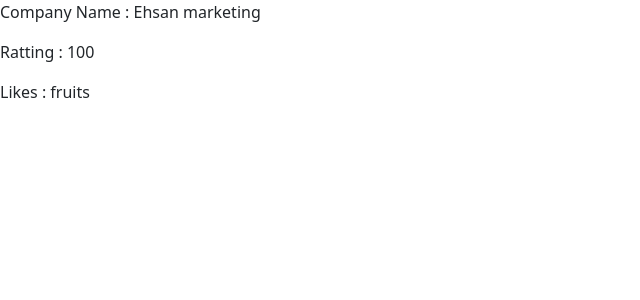
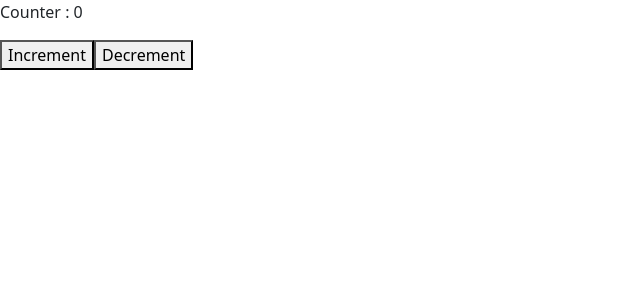
Before and after one commit to Mim-Hakkani/React_country_app, a React (Create React App) app: page / in a window 1280 px wide. Shown: the top 300 px of the page, without its empty margins (0-640 px from the left). Built offline with nearby package versions, Linux system fonts and the light colour scheme.

Commit message:
use reducer hook applyed in this hook

```diff
--- a/src/App.js
+++ b/src/App.js
@@ -3,6 +3,7 @@ import './App.css';
 import Countries from './components/Countriesall/Countries';
 import ContextApiMain from './components/Propsdrilling/ContextApi';
 import UserDetails from './components/PropsType/UserDetails';
+import ReducerHook from './components/useReducerHook/ReducerHook';
 
 
 function App() {
@@ -27,7 +28,42 @@ function App() {
 
        {/* props type example  */}
 
-       <UserDetails />
+       {/* <UserDetails /> */}
+
+       {/* <h1>Ehsan Marketing Details page </h1>
+
+       <div className="containers" style={{
+        display:'flex',
+        flexDirection:'row',
+        flexWrap:'wrap',
+        justifyContent:'start',
+        alignItems:'stretch',
+
+         border:'1px solid red',
+         padding:'5px',
+         backgroundColor:'#000',
+         width:' 500px',
+         height: '400px'
+
+       }}>
+        <div className='  bg-warning text-white p-4'  style={{height:'90px',}}>Box1</div>
+        <div className=' bg-info text-white p-4' style={{height:'90px',flexBasis:'130px',flexShrink:'0'}}>Box2</div>
+        <div className=' bg-danger text-white p-4' style={{height:'90px',flexGrow:'1'}}>Box3</div>
+
+       </div>
+
+
+       <div>
+        <p style={{
+          border :'1px solid red',
+          marginTop:'30px',
+          width:'400px',
+          outline:'yellow outset 2px' ,
+          outlineOffset:'7px'
+        }}>Golam Hakkani Mim</p>
+       </div> */}
+
+       <ReducerHook />
 
 
 
--- a/src/components/PropsType/UserDetails.js
+++ b/src/components/PropsType/UserDetails.js
@@ -13,6 +13,7 @@ const UserDetails = () => {
     return (
         <div>
             <SingleDetails name={name} count={count} likes={likes}/>
+
         </div>
     );
 };
--- /dev/null
+++ b/src/components/useReducerHook/ReducerHook.js
@@ -0,0 +1,30 @@
+import React, { useReducer } from 'react';
+
+
+const initial =0 ;
+const reduceHandler =(state,action)=>{
+    if(action.type === 'inc'){
+        return state+1;
+    }
+   if(action.type==='dec'){
+        return state-1;
+    }
+
+    return state;
+
+}
+
+const ReducerHook = () => {
+ // declare the use reducer hook
+
+  const [state,dispatch] =useReducer(reduceHandler,initial)
+    return (
+        <div>
+            <p>Counter : {state}</p>
+             <button onClick={()=>dispatch({type:"inc"})} >Increment</button>
+             <button onClick={()=>dispatch({type:"dec"})} >Decrement</button>
+        </div>
+    );
+};
+
+export default ReducerHook;
```
